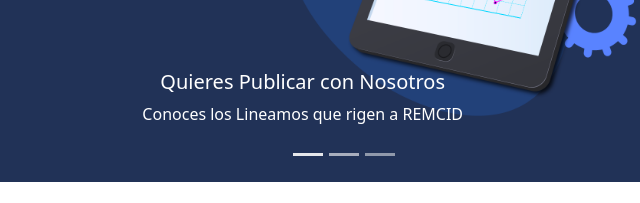
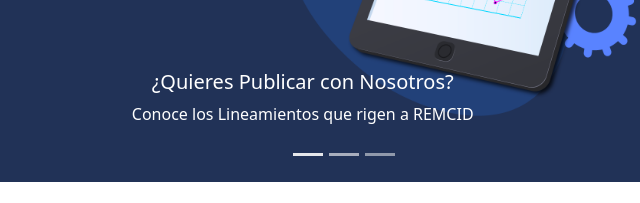
Before and after one commit to federicoaps/remcid, a plain HTML site: page REMCID2/index.html in a window 1280 px wide. Shown: the part 444-647 px from the top of the page, 486-1126 px from the left. Drawn offline with nearby package versions, Linux system fonts and the light colour scheme.

Commit message:
Add files via upload
cambios ortografía y banner

```diff
--- a/REMCID2/index.html
+++ b/REMCID2/index.html
@@ -126,8 +126,8 @@
                   <div class="carousel-item active">
                     <img src="imagenes/banner2.png" class="d-block w-100" alt="...">
                     <div class="carousel-caption d-none d-md-block">
-                      <h5>Quieres Publicar con Nosotros</h5>
-                      <p>Conoces los Lineamos que rigen a REMCID</p>
+                      <h5>¿Quieres Publicar con Nosotros?</h5>
+                      <p>Conoce los Lineamientos que rigen a REMCID</p>
                     </div>
                   </div>
                   <div class="carousel-item">
@@ -140,7 +140,7 @@
                   <div class="carousel-item">
                     <img src="imagenes/revista2.jpg" class="d-block w-100" alt="...">
                     <div class="carousel-caption d-none d-md-block">
-                      <h5>Tenemos Una Guia</h5>
+                      <h5>Guía</h5>
                       <p>En REMCID tenemos una guía de como llenar la plantilla.</p>
                     </div>
                   </div>
```
